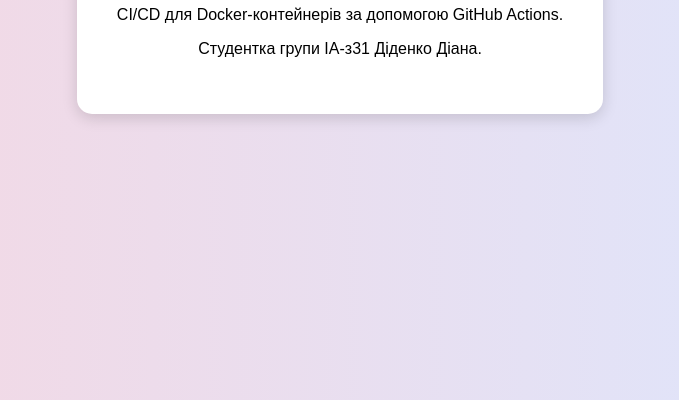
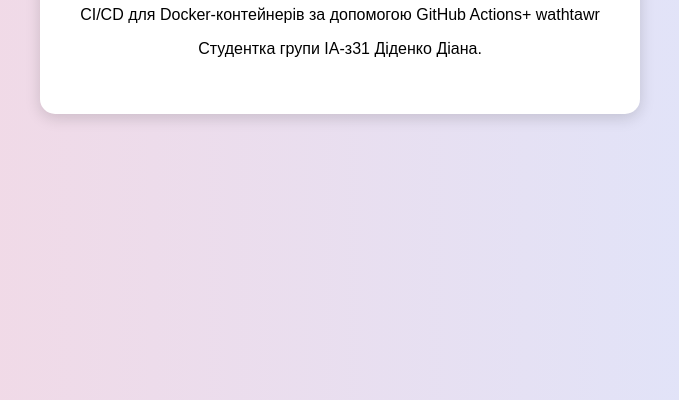
Before and after one commit to Diana-037/lab5-web, a plain HTML site: page index.html in a window 1280 px wide. Shown: the part 400-800 px from the top of the page, without its empty margins (300-979 px from the left). Drawn offline with Linux system fonts and the light colour scheme.

Commit message:
Update index.html

```diff
--- a/index.html
+++ b/index.html
@@ -9,7 +9,7 @@
 <body>
     <div class="card">
         <h1>Лабораторна робота №5</h1>
-        <p>CI/CD для Docker-контейнерів за допомогою GitHub Actions.</p>
+        <p>CI/CD для Docker-контейнерів за допомогою GitHub Actions+ wathtawr</p>
         <p>Студентка групи ІА-з31 Діденко Діана.</p>
     </div>
 </body>
```
